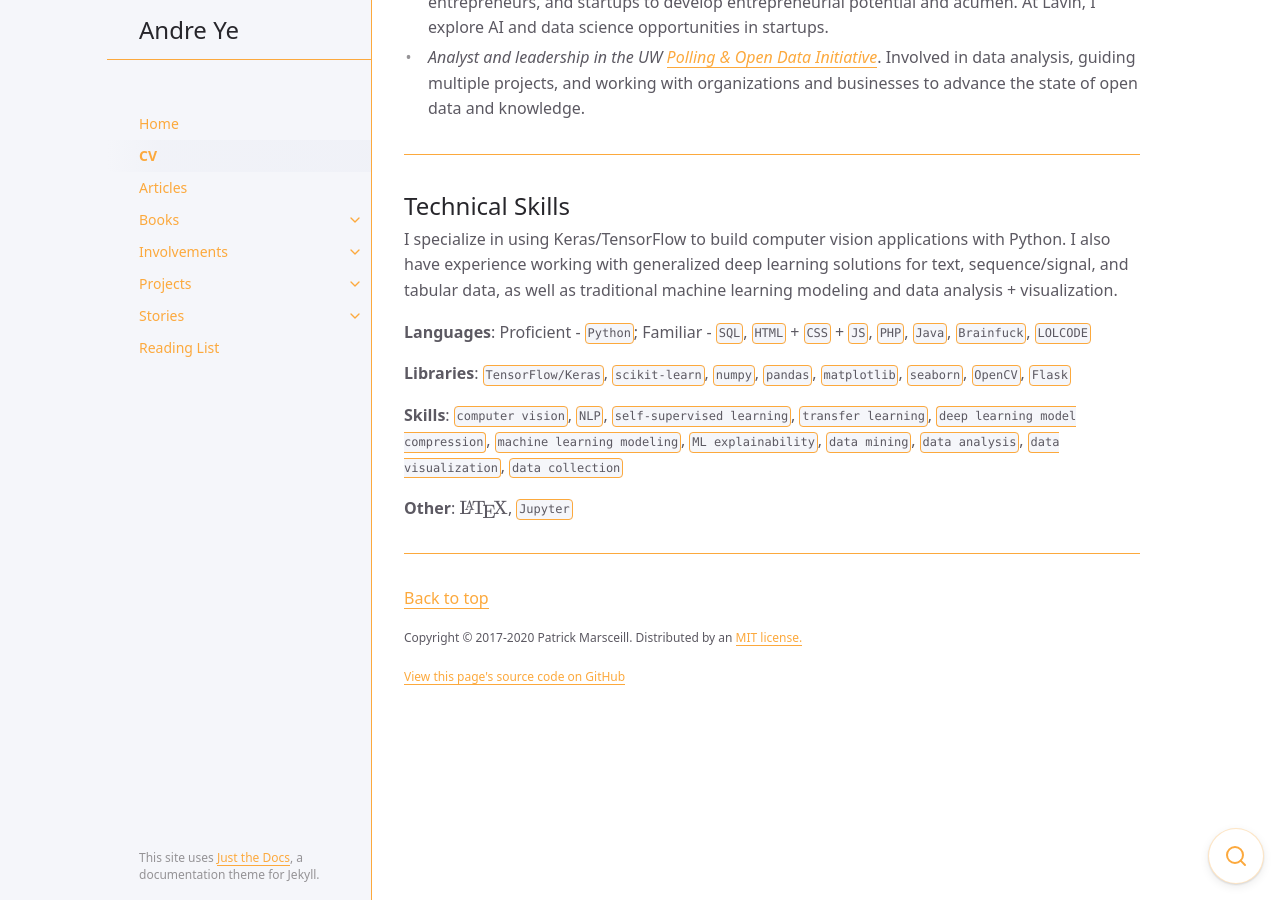
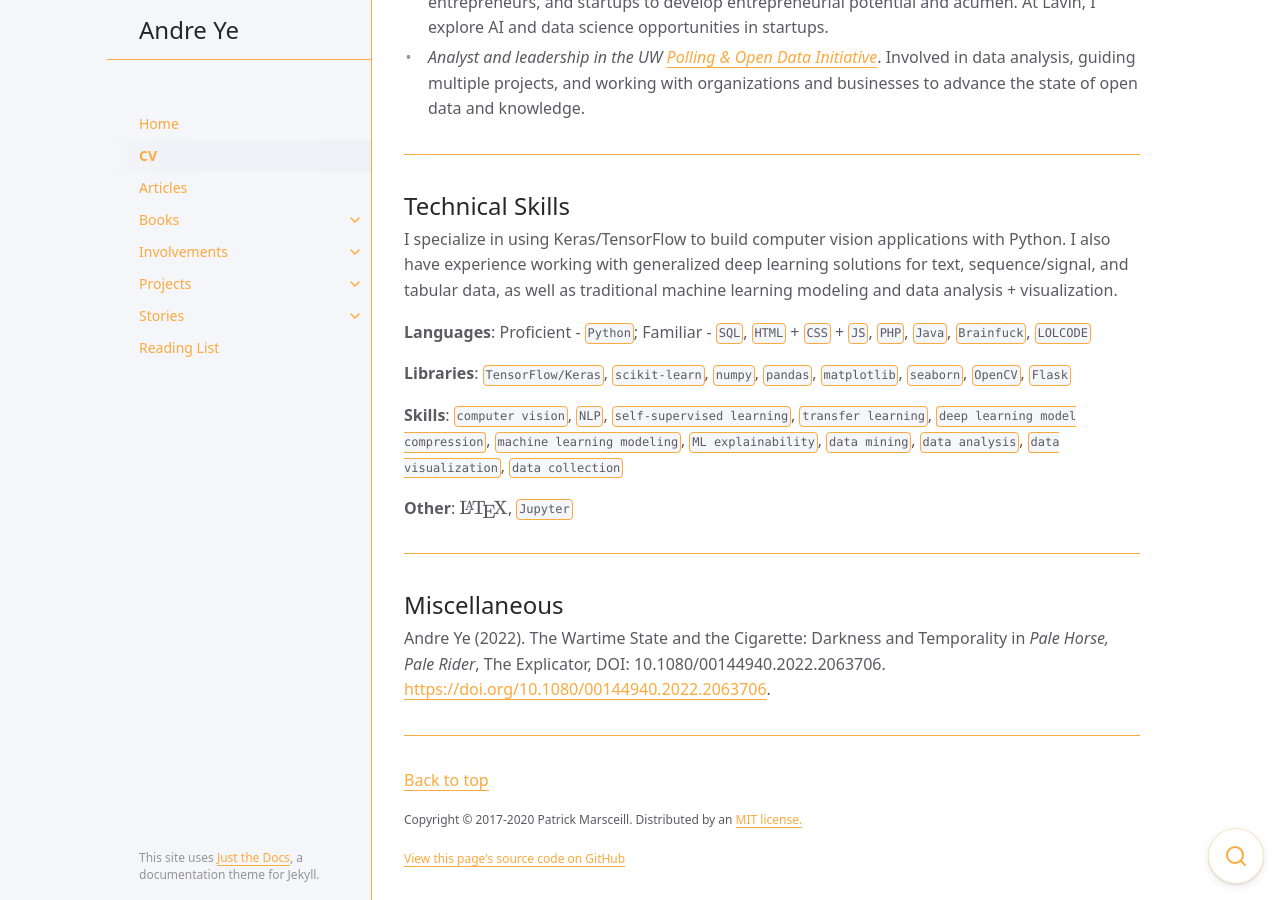
Before and after one commit to andre-ye/andre-ye.github.io-retired, a Jekyll site: the page built from docs/cv.md, in a window 1280 px wide and 900 px high, scrolled down 4538 px. Built offline with Jekyll 4.4.1, drawn with Linux system fonts in a browser that asks for light colours; nearby versions of some CDN libraries.

Commit message:
Update cv.md

```diff
--- a/docs/cv.md
+++ b/docs/cv.md
@@ -149,3 +149,9 @@ I specialize in using Keras/TensorFlow to build computer vision applications wit
 **Skills**: `computer vision`, `NLP`, `self-supervised learning`, `transfer learning`, `deep learning model compression`, `machine learning modeling`, `ML explainability`, `data mining`, `data analysis`, `data visualization`, `data collection`
 
 **Other**: $$\LaTeX$$, `Jupyter`
+
+---
+
+## Miscellaneous
+
+Andre Ye (2022). The Wartime State and the Cigarette: Darkness and Temporality in *Pale Horse, Pale Rider*, The Explicator, DOI: 10.1080/00144940.2022.2063706. [https://doi.org/10.1080/00144940.2022.2063706](https://doi.org/10.1080/00144940.2022.2063706).
```
